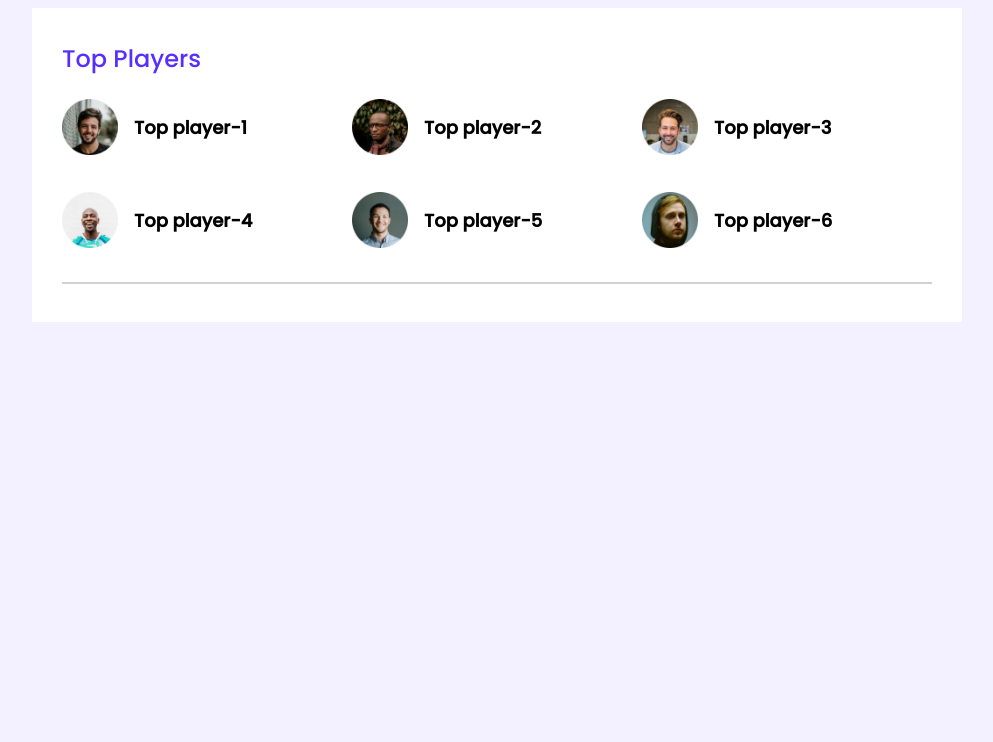
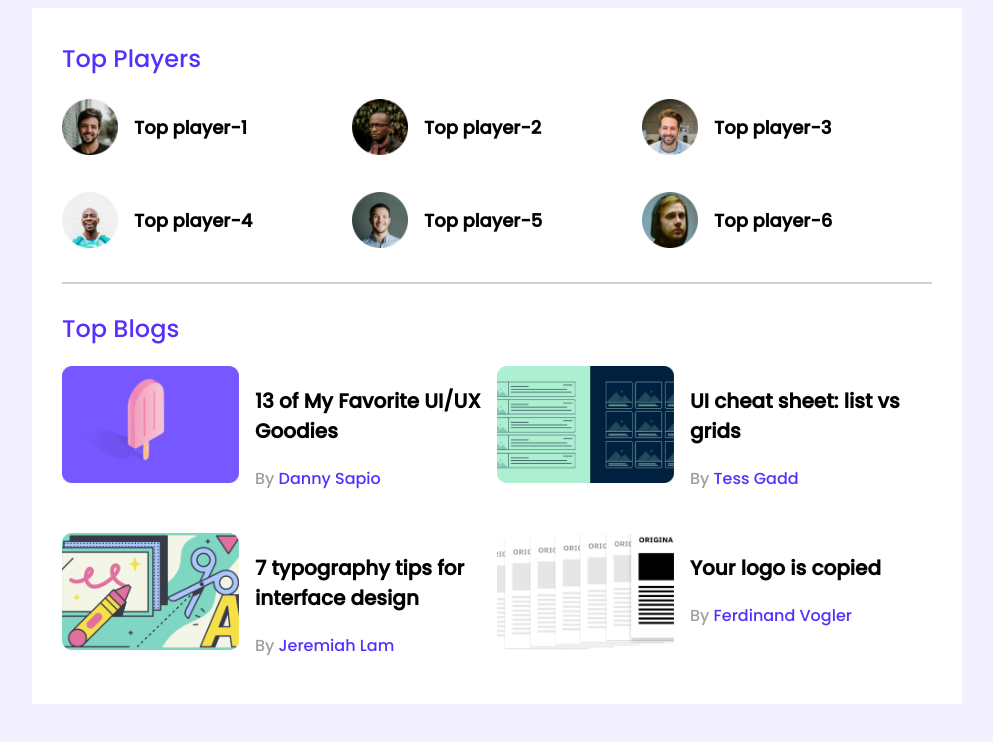
Before and after one commit to shakibhossainmuhammad/leader-board-css3, a plain HTML site: page index.html in a window 1280 px wide. Shown: the whole page, without its empty margins (143-1136 px from the left). Drawn offline with Linux system fonts and the light colour scheme.

Commit message:
added top blogs

```diff
--- a/asset/styles/style.css
+++ b/asset/styles/style.css
@@ -45,8 +45,42 @@ main {
 
 hr {
   border: 1px solid #d1d1d1;
+  margin-bottom: 27px;
 }
 
 .top-palyers {
   margin-bottom: 30px;
 }
+
+/* top blog styles */
+.blogs {
+  display: grid;
+  grid-template-columns: repeat(2, 1fr);
+  grid-row-gap: 26px;
+}
+.blog {
+  display: flex;
+}
+.blog .thumbnail img {
+  width: 177px;
+  height: 117px;
+}
+
+.blog-info {
+  margin-left: 16px;
+}
+
+.blog-title {
+  font-size: 20px;
+}
+
+.blog-author {
+  color: #9f9f9f;
+  font-size: 16px;
+}
+
+.blog-author a {
+  text-decoration: none;
+  font-size: 16px;
+  color: #562eff;
+}
--- a/index.html
+++ b/index.html
@@ -47,6 +47,50 @@
           </div>
         </div>
         <hr />
+
+        <div class="top-blogs">
+          <h2 class="section-title">Top Blogs</h2>
+          <div class="blogs">
+            <article class="blog">
+              <div class="thumbnail">
+                <img src="./asset/images/blogs/blog-1.png" alt="" />
+              </div>
+              <div class="blog-info">
+                <h3 class="blog-title">13 of My Favorite UI/UX Goodies</h3>
+                <p class="blog-author">By <a href="#">Danny Sapio</a></p>
+              </div>
+            </article>
+            <article class="blog">
+              <div class="thumbnail">
+                <img src="./asset/images/blogs/blog-2.png" alt="" />
+              </div>
+              <div class="blog-info">
+                <h3 class="blog-title">UI cheat sheet: list vs grids</h3>
+                <p class="blog-author">By <a href="#">Tess Gadd</a></p>
+              </div>
+            </article>
+            <article class="blog">
+              <div class="thumbnail">
+                <img src="./asset/images/blogs/blog-3.png" alt="" />
+              </div>
+              <div class="blog-info">
+                <h3 class="blog-title">
+                  7 typography tips for interface design
+                </h3>
+                <p class="blog-author">By <a href="#">Jeremiah Lam</a></p>
+              </div>
+            </article>
+            <article class="blog">
+              <div class="thumbnail">
+                <img src="./asset/images/blogs/blog-4.png" alt="" />
+              </div>
+              <div class="blog-info">
+                <h3 class="blog-title">Your logo is copied</h3>
+                <p class="blog-author">By <a href="#">Ferdinand Vogler</a></p>
+              </div>
+            </article>
+          </div>
+        </div>
       </section>
     </main>
     <!-- main end -->
```
